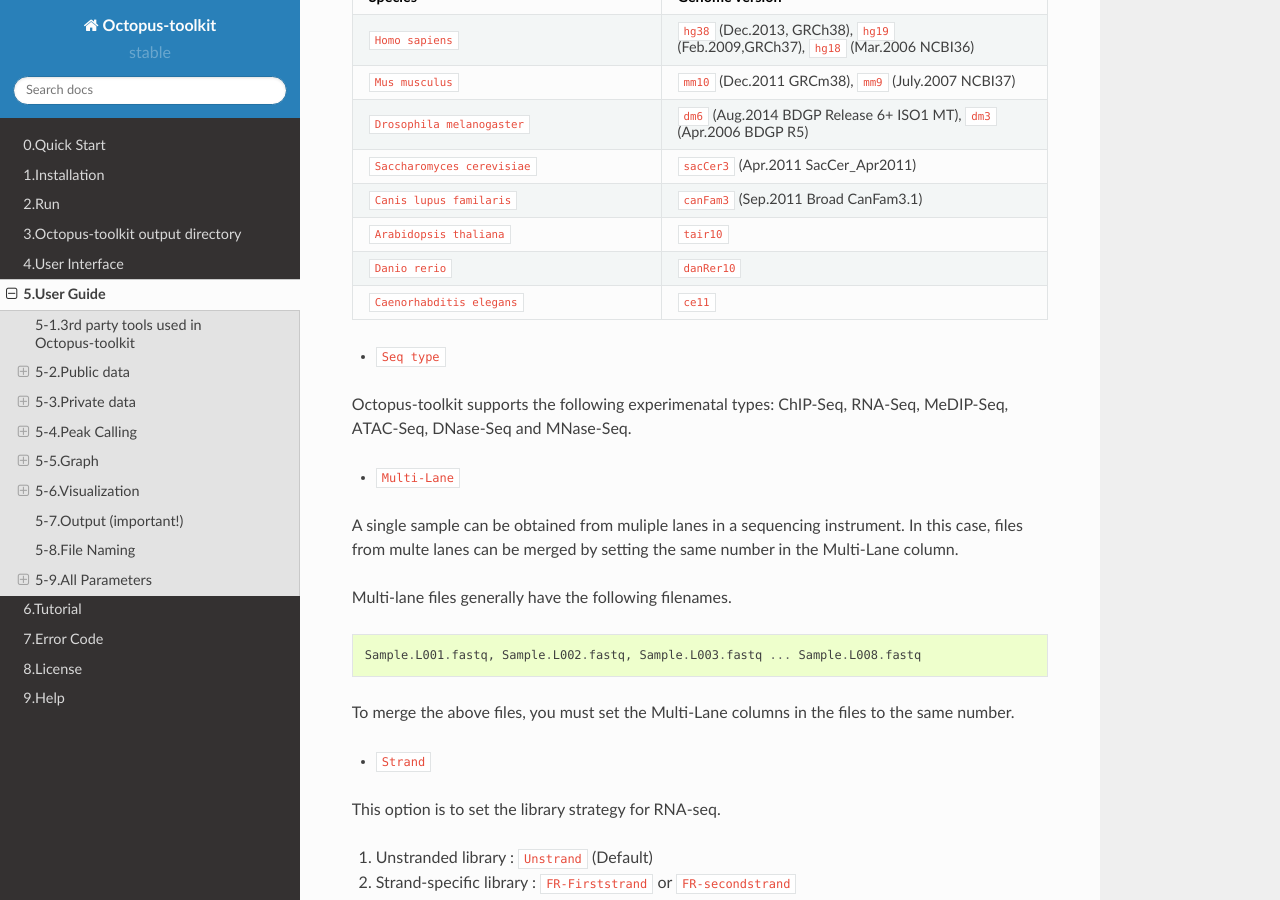
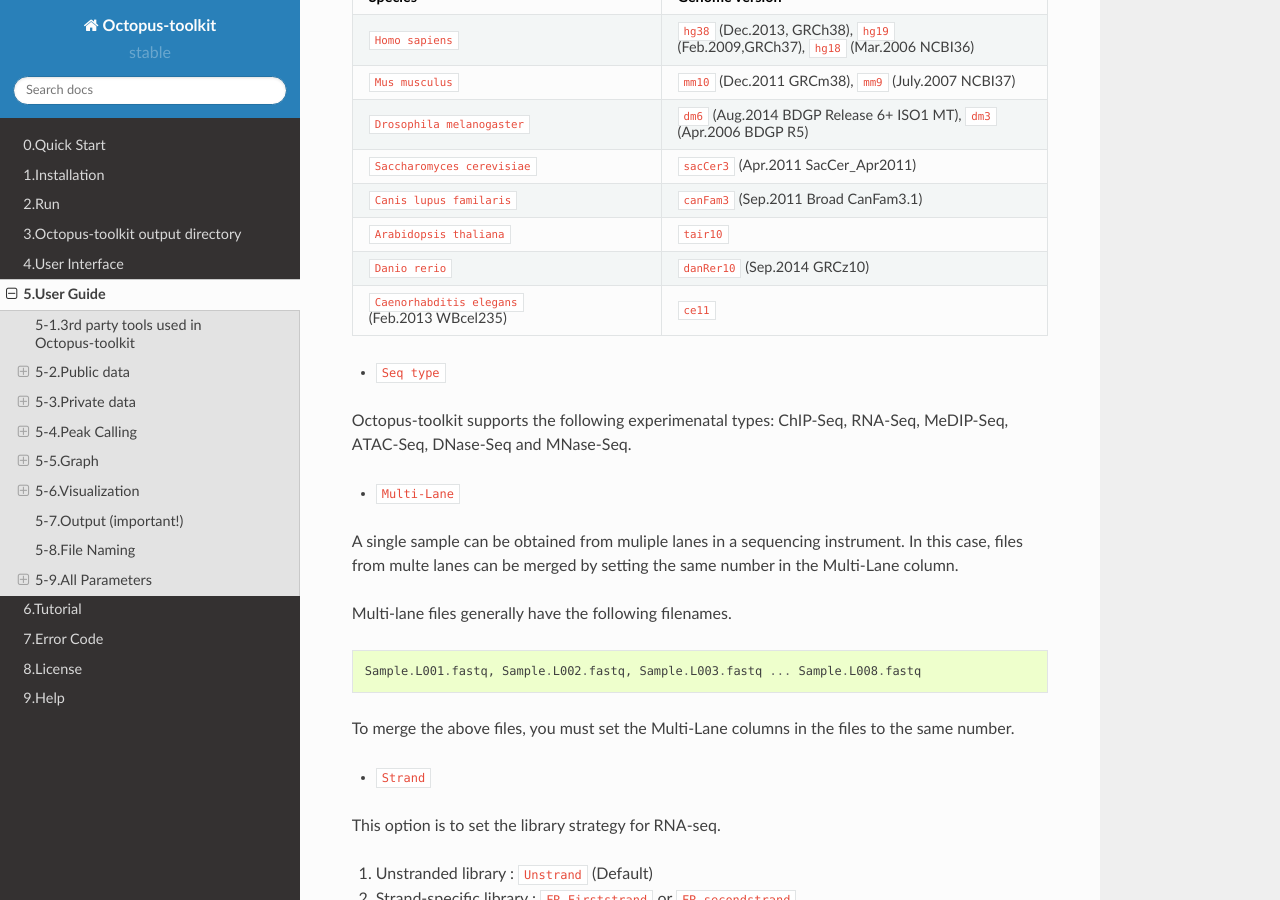
Before and after one commit to kangk1204/Octopus-toolkit2, a Sphinx documentation site: the page built from doc/guide.rst, in a window 1280 px wide and 900 px high, scrolled down 9243 px. Built offline with Sphinx 7.4.7 and the Read the Docs theme 2.0.0, drawn with Linux system fonts in a browser that asks for light colours.

Commit message:
Add the genome

```diff
--- a/doc/error.rst
+++ b/doc/error.rst
@@ -142,7 +142,7 @@ Not all data in the GEO can be processed with the Octopus-toolkit. Octopus-toolk
 Err005
 ^^^^^^
 
-This error is related to disk space. To reslove this issue, please make ``enough free space`` and re-run the analysis.
+This error is related to disk space. To reslove this issue, please make ``enough free space``(more than 10Gb) and re-run the analysis.
 
 * Check you hard disk space.
 
--- a/doc/guide.rst
+++ b/doc/guide.rst
@@ -341,8 +341,8 @@ The following genomes are available in the Octopus-toolkit:
    * - ``Arabidopsis thaliana``
      - ``tair10``
    * - ``Danio rerio``
-     - ``danRer10``
-   * - ``Caenorhabditis elegans``
+     - ``danRer10`` (Sep.2014 GRCz10)
+   * - ``Caenorhabditis elegans`` (Feb.2013 WBcel235)
      - ``ce11``
 
 
```
